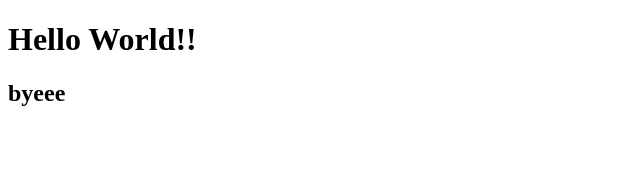
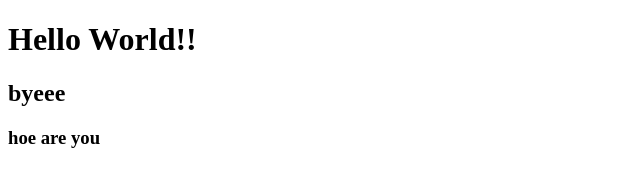
Before and after one commit to hetshah200/data_science, a plain HTML site: page index.html in a window 1280 px wide. Shown: the whole page, without its empty margins (0-640 px from the left). Drawn offline with Linux system fonts and the light colour scheme.

Commit message:
3rd commit

```diff
--- a/index.html
+++ b/index.html
@@ -10,7 +10,7 @@
     <h1>Hello World!!</h1>
 
     <h2>byeee</h2>
-
+    <h3>hoe are you</h3>
 
 </body>
 </html>
```
